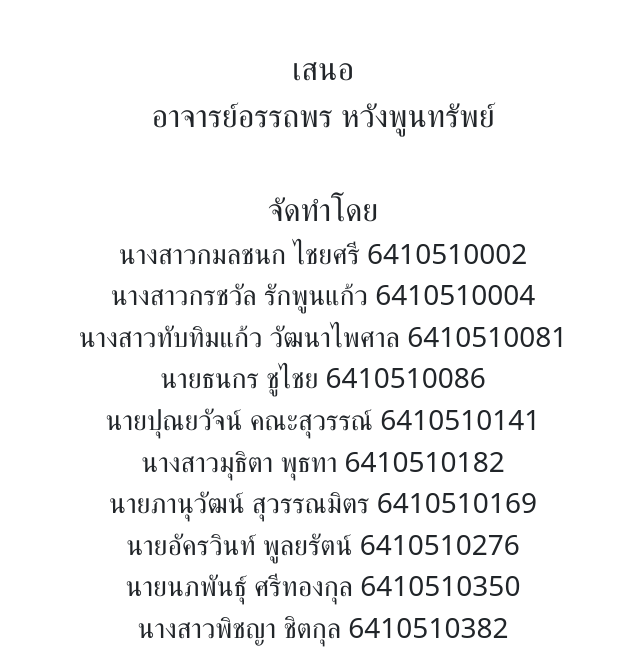
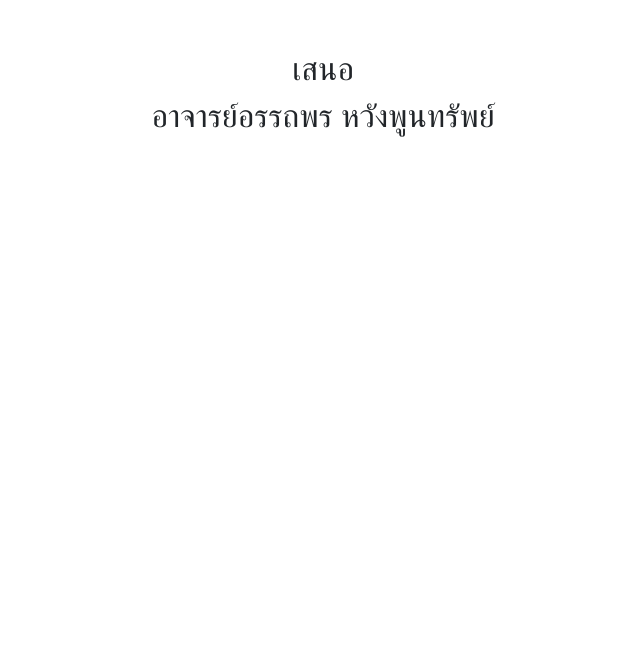
Before and after one commit to Moumou5375/Django, a Django app: page /FMSData/Home in a window 1280 px wide. Shown: the part 254-907 px from the top of the page, without its empty margins (317-957 px from the left). After the commit the page ends 391 px from the top, so only its background shows below. Run offline with Django 4.2, Linux system fonts and the light colour scheme.

Commit message:
Update Home.html

```diff
--- a/project/FMSData/Templates/Home.html
+++ b/project/FMSData/Templates/Home.html
@@ -8,15 +8,4 @@
  <center><h2>เสนอ</h2></center>
  <center><h2>อาจารย์อรรถพร หวังพูนทรัพย์</h2></center>
  <br/><br/>
- <center><h2>จัดทำโดย</h2></center>
- <center><h3>นางสาวกมลชนก   ไชยศรี       6410510002</h3></center>
- <center><h3>นางสาวกรชวัล     รักพูนแก้ว    6410510004</h3></center>
- <center><h3>นางสาวทับทิมแก้ว  วัฒนาไพศาล 6410510081</h3></center>
- <center><h3>นายธนกร         ชูไชย       6410510086</h3></center>
- <center><h3>นายปุณยวัจน์      คณะสุวรรณ์    6410510141</h3></center>
- <center><h3>นางสาวมุธิตา      พุธทา       6410510182</h3></center>
- <center><h3>นายภานุวัฒน์      สุวรรณมิตร    6410510169</h3></center>
- <center><h3>นายอัครวินท์      พูลยรัตน์      6410510276</h3></center>
- <center><h3>นายนภพันธุ์       ศรีทองกุล     6410510350</h3></center>
- <center><h3>นางสาวพิชญา     ชิตกุล        6410510382</h3></center>
 {% endblock %}
```
